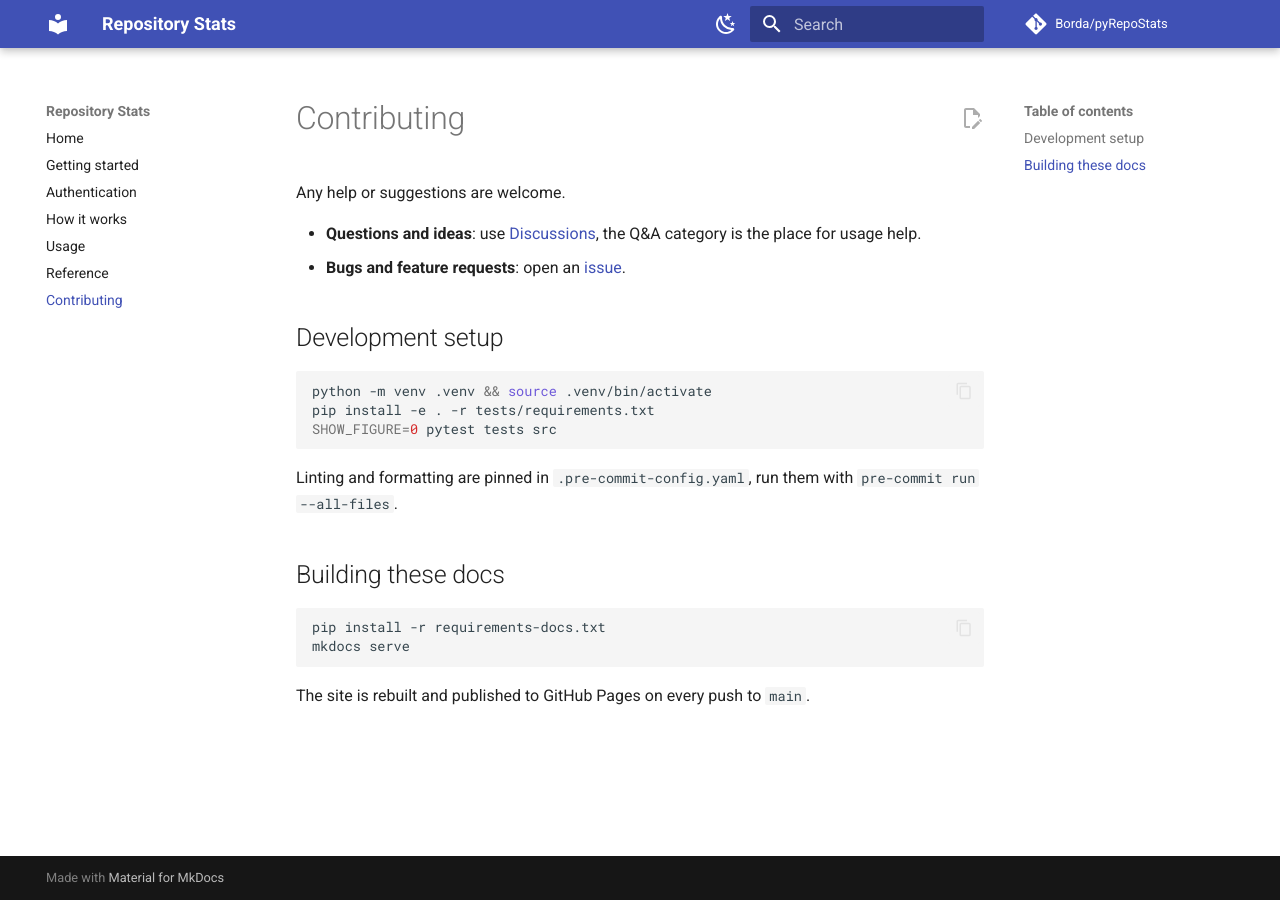
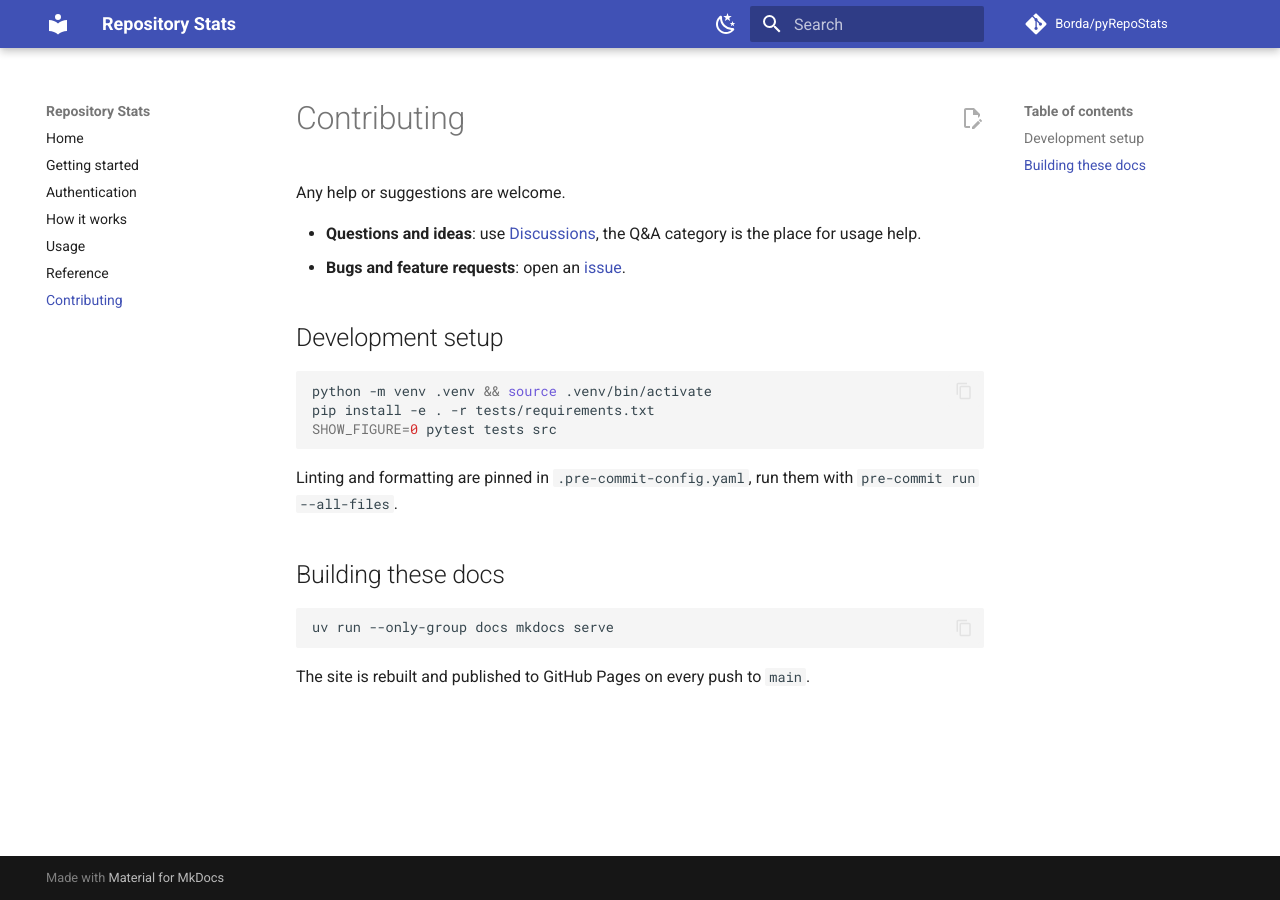
Before and after one commit to Borda/pyRepoStats, an MkDocs documentation site: the page built from docs/contributing.md, in a window 1280 px wide. Built offline with MkDocs 1.6.1 and Material for MkDocs 9.7.7, drawn with Linux system fonts in a browser that asks for light colours; comment, search, counter and statistics services are not loaded.

Commit message:
ci: build docs with uv dependency group
Changes:
- Add a `docs` group under `[dependency-groups]` in `pyproject.toml` holding `mkdocs` and `mkdocs-material`
- Remove `requirements-docs.txt`
- Rename `.github/workflows/docs.yml` to `build-docs.yml`, switch it from `setup-python` and `pip` to `astral-sh/setup-uv` and `uv run --only-group docs mkdocs build --strict`
- Point the workflow PR path filter at `pyproject.toml` instead of the requirements file
- Change the local build command in `docs/contributing.md` to `uv run --only-group docs mkdocs serve`

Impact:
- Docs tooling is declared in one place with the project metadata
- `--only-group docs` installs just the docs tools, not the package runtime dependencies
- A change to the docs group triggers the docs build on PRs

Limitations:
- The renamed workflow has not run on GitHub yet; only a local `uv run --only-group docs mkdocs build --strict` was run

---
Co-authored-by: claude[bot] <209825114+claude[bot]@users.noreply.github.com>

````diff
--- a/docs/contributing.md
+++ b/docs/contributing.md
@@ -18,8 +18,7 @@ Linting and formatting are pinned in `.pre-commit-config.yaml`, run them with `p
 ## Building these docs
 
 ```bash
-pip install -r requirements-docs.txt
-mkdocs serve
+uv run --only-group docs mkdocs serve
 ```
 
 The site is rebuilt and published to GitHub Pages on every push to `main`.
--- a/pyproject.toml
+++ b/pyproject.toml
@@ -44,6 +44,12 @@ Issues = "https://github.com/Borda/pyRepoStats/issues"
 
 [project.scripts]
 repostat = "repo_stats.__main__:cli_main"
+
+[dependency-groups]
+docs = [
+    "mkdocs >=1.6, <2",
+    "mkdocs-material >=9.7, <10",
+]
 
 [tool.setuptools]
 include-package-data = true
--- a/requirements-docs.txt
+++ /dev/null
@@ -1,2 +0,0 @@
-mkdocs >=1.6, <2
-mkdocs-material >=9.7, <10
````
Also changed, not shown: 2 other files.
